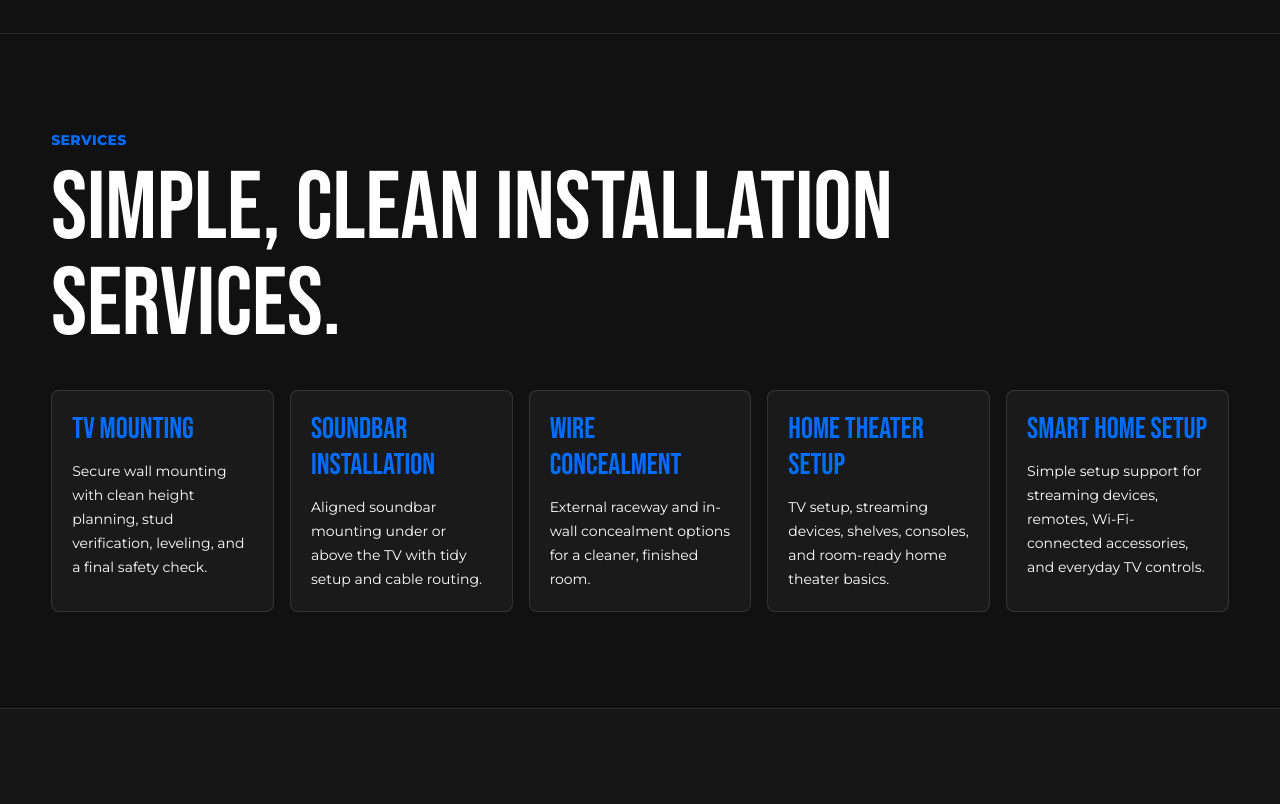
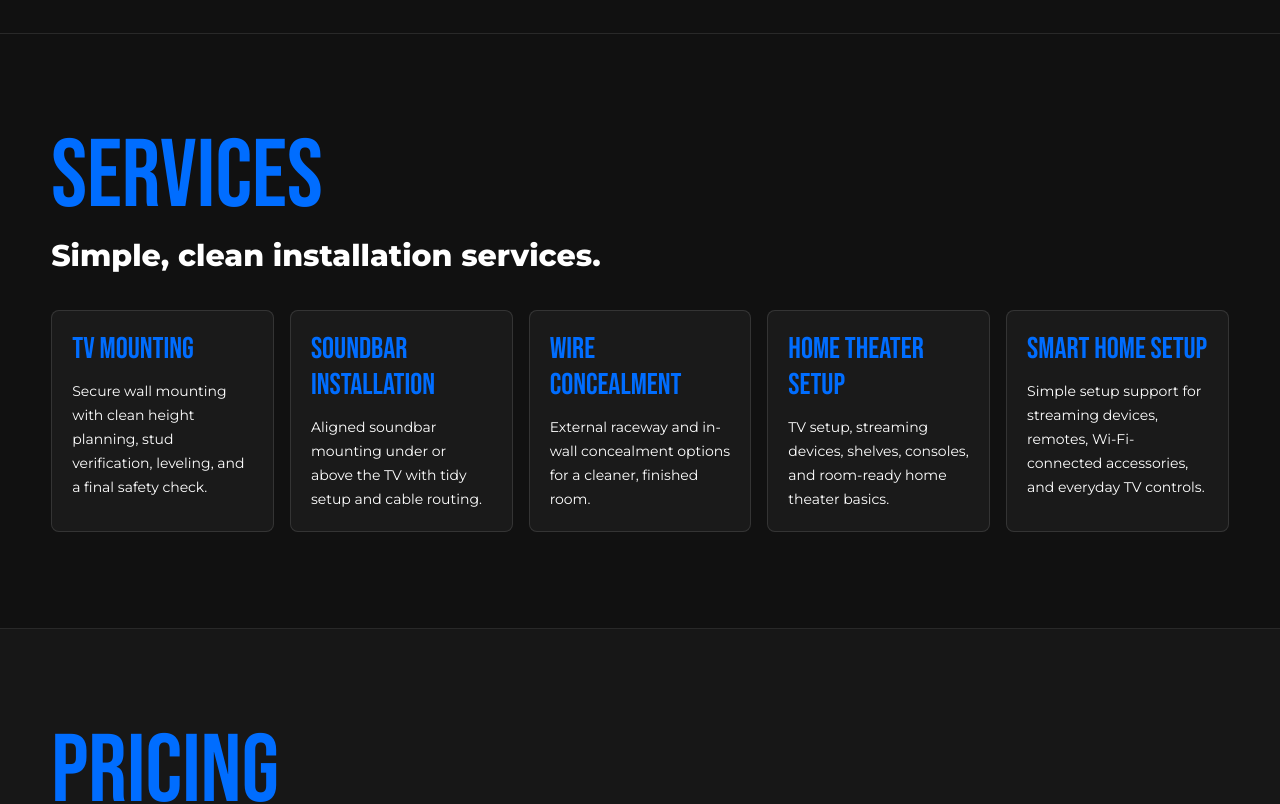
Before and after one commit to Jmch386/jm-tv-mounting-website, a Next.js app: page / in a window 1280 px wide. Shown: the part 1060-1864 px from the top of the page. Built offline with nearby package versions, Linux system fonts and the light colour scheme.

Commit message:
Update section title hierarchy

```diff
--- a/components/Section.tsx
+++ b/components/Section.tsx
@@ -4,8 +4,16 @@ export function Section({ id, eyebrow, title, children }: { id?: string; eyebrow
   return (
     <section id={id} className="container-px mx-auto max-w-7xl py-16 md:py-24">
       <div className="mb-9 max-w-4xl">
-        {eyebrow && <p className="mb-3 text-sm font-extrabold uppercase tracking-wide text-neon">{eyebrow}</p>}
-        <h2 className="headline text-6xl text-white sm:text-7xl md:text-8xl">{title}</h2>
+        {eyebrow ? (
+          <>
+            <h2 className="headline text-6xl text-neon sm:text-7xl md:text-8xl">{eyebrow}</h2>
+            <p className="mt-3 max-w-3xl text-xl font-extrabold leading-tight text-white sm:text-2xl md:text-3xl">
+              {title}
+            </p>
+          </>
+        ) : (
+          <h2 className="headline text-6xl text-white sm:text-7xl md:text-8xl">{title}</h2>
+        )}
       </div>
       {children}
     </section>
```
